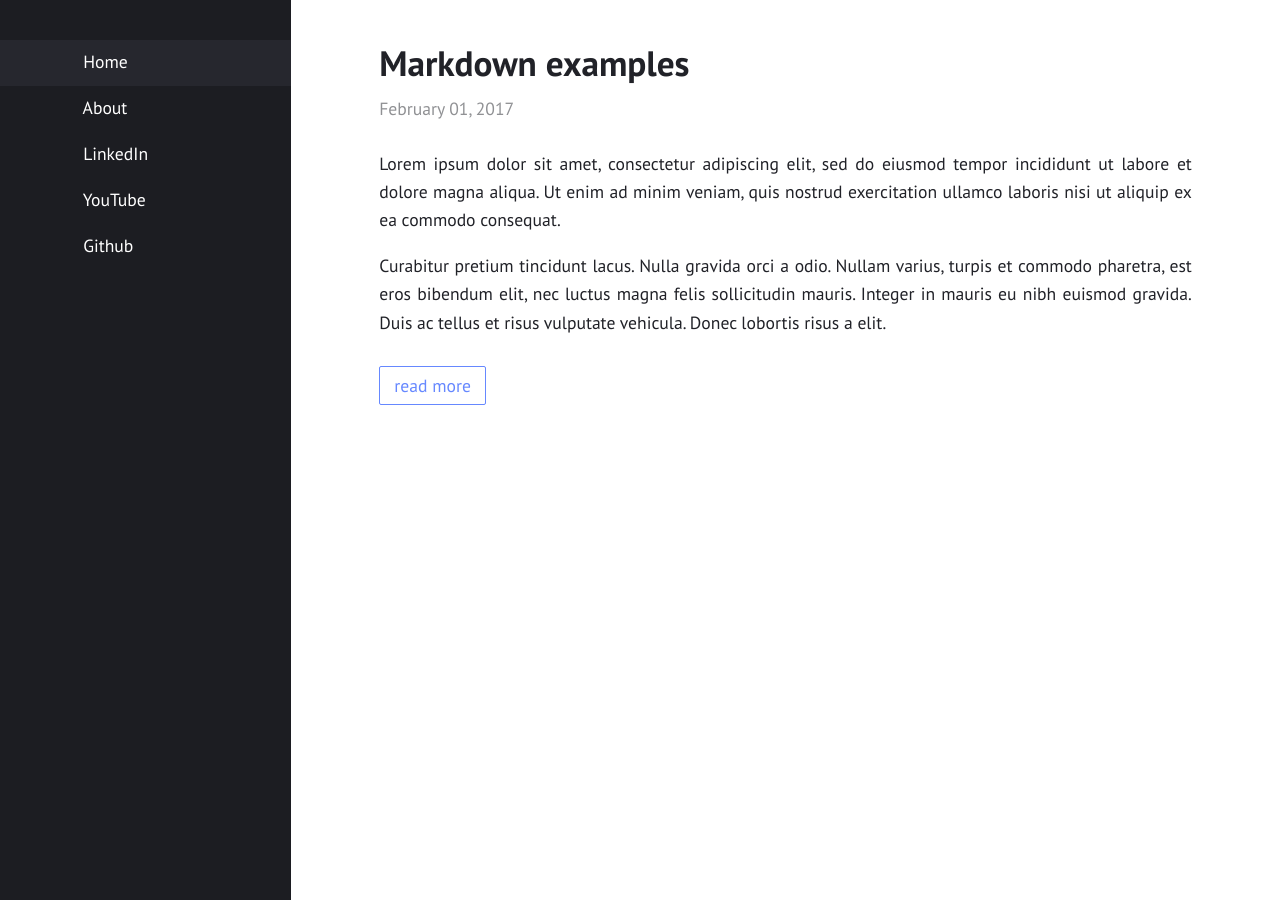
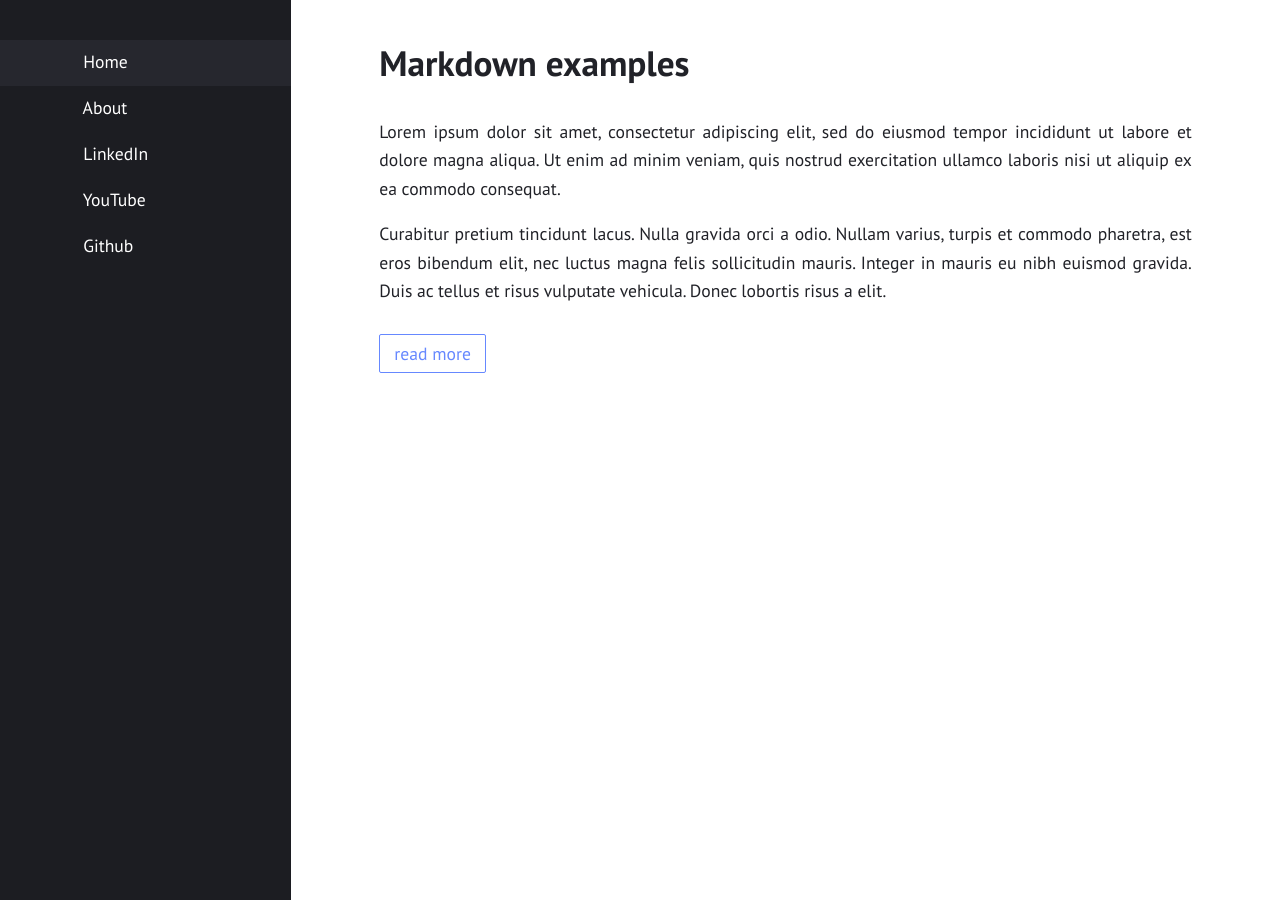
Before and after one commit to zoofytech/zoofytech.github.io, a Jekyll site: the page built from index.html, in a window 1280 px wide. Built offline with Jekyll 4.4.1, drawn with Linux system fonts in a browser that asks for light colours.

Commit message:
Adding examples

```diff
--- a/_includes/meta.html
+++ b/_includes/meta.html
@@ -1,5 +1,5 @@
 <header>
   <h1><a href="{{ include.post.url | relative_url }}">{{ include.post.title }}</a></h1>
-  {%- assign date_format = site.date_format | default: "%B %d, %Y" -%}
-  <time datetime="{{ include.post.date | date_to_xmlschema }}">{{ include.post.date | date: date_format }}</time>
+  <!-- {%- assign date_format = site.date_format | default: "%B %d, %Y" -%}
+  <time datetime="{{ include.post.date | date_to_xmlschema }}">{{ include.post.date | date: date_format }}</time> -->
 </header>
```
